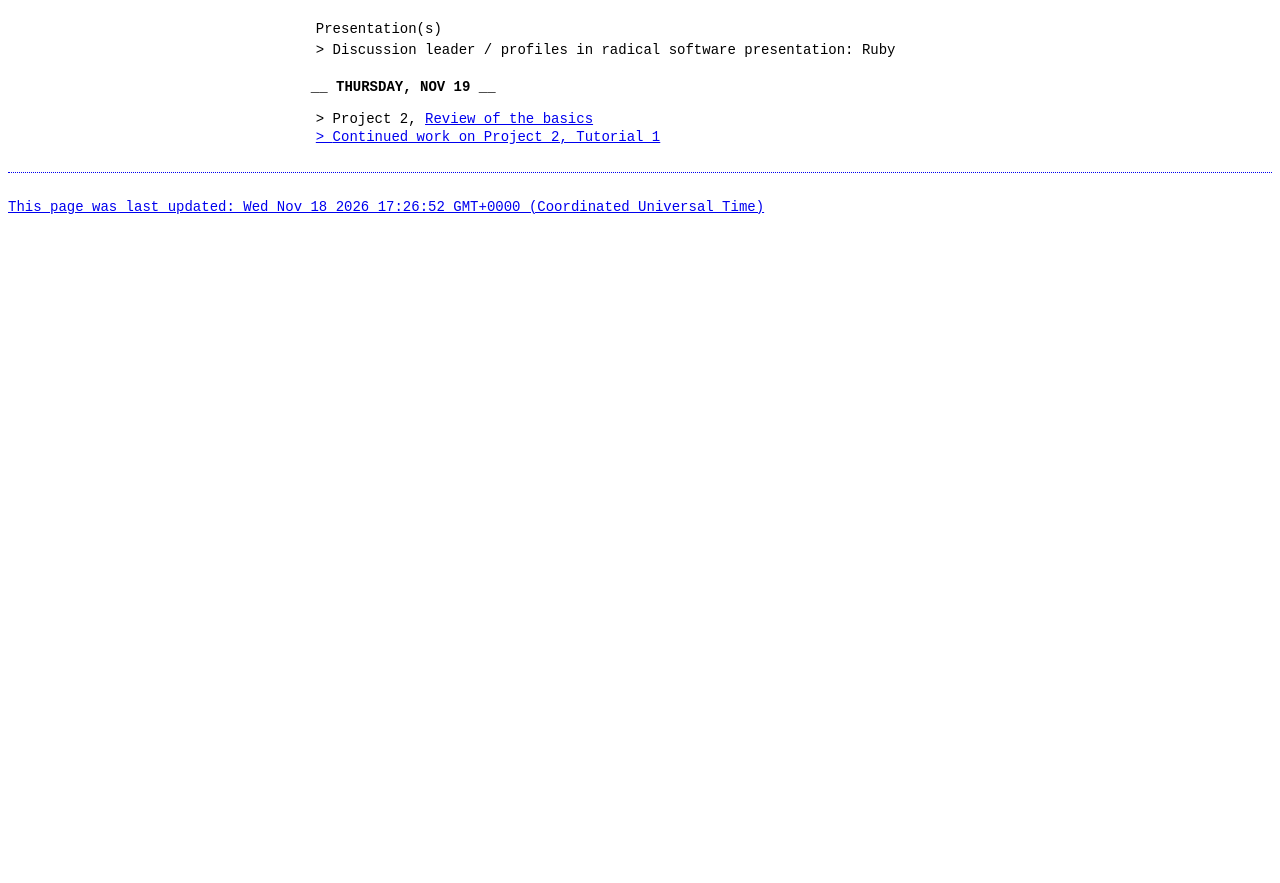
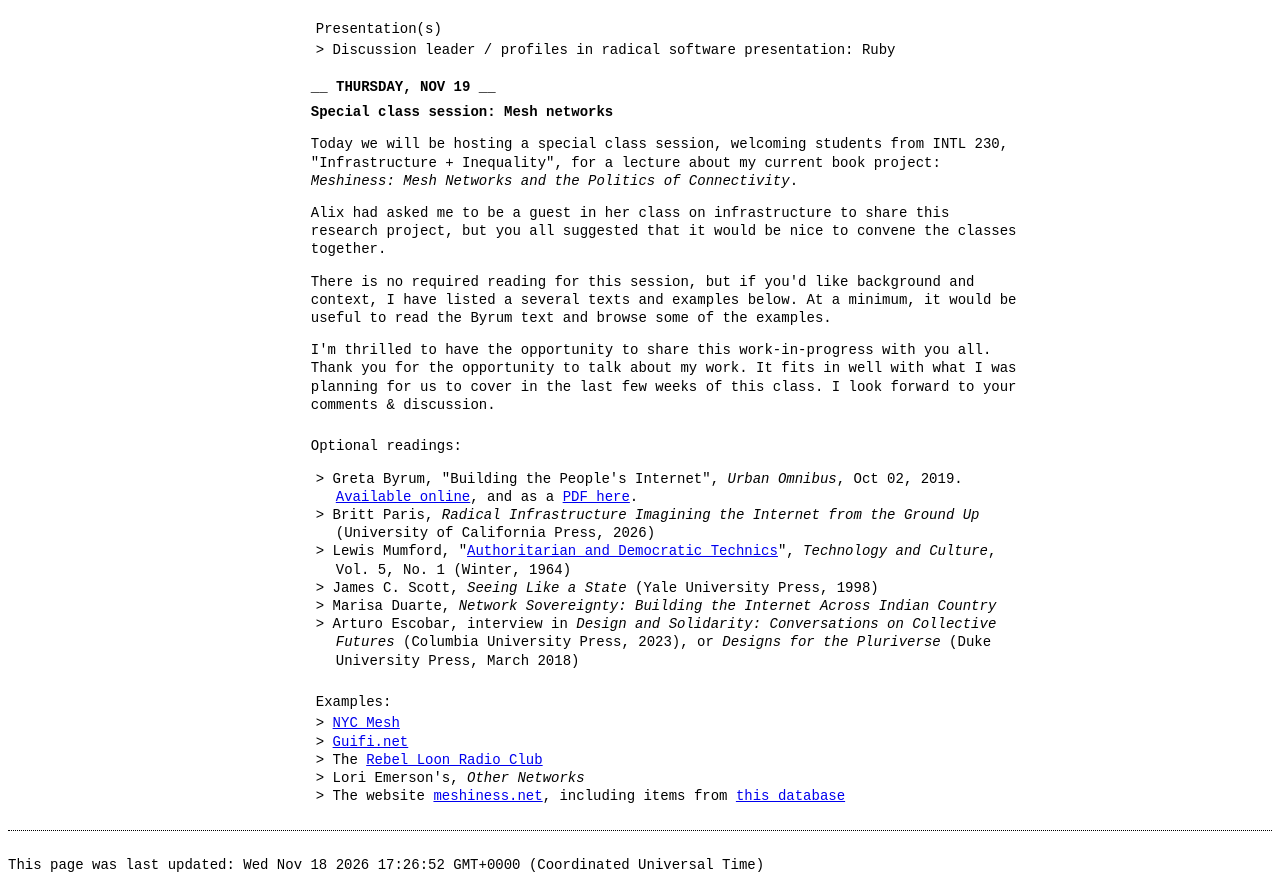
Before and after one commit to mcst294/fall-2026, a plain HTML site: page schedule.html in a window 1280 px wide. Shown: the part 7929-8812 px from the top of the page. Before the commit the page ends 8153 px from the top, so only its background shows below. Drawn offline with nearby package versions, Linux system fonts and the light colour scheme.

Commit message:
adding my mesh lecture

```diff
--- a/schedule.html
+++ b/schedule.html
@@ -1368,16 +1368,127 @@
 
       </div>
 
-      <div class="day">
+      <div class="day" id="2026-11-19">
 	<h4>__ THURSDAY, NOV 19 __</h4>
 
-	<ul class="reading-list">
-	  <li>
-	    Project 2, <a href="project2-review-of-the-basics.html">Review of the basics
-	  </li>
-	  <li>
-	    Continued work on Project 2, Tutorial 1
-	  </li>
+	<strong>Special class session: Mesh networks</strong>
+
+	<p>
+	  Today we will be hosting a special class session, welcoming
+	  students from INTL 230, &quot;Infrastructure +
+	  Inequality&quot;, for a lecture about my current book
+	  project: <em>Meshiness: Mesh Networks and the Politics of
+	  Connectivity</em>.
+	</p>
+
+	<p>
+	  Alix had asked me to be a guest in her class on
+	  infrastructure to share this research project, but you all
+	  suggested that it would be nice to convene the classes
+	  together.
+	</p>
+	<p>
+	  There is no required reading for this session, but if
+	  you&apos;d like background and context, I have listed a
+	  several texts and examples below. At a minimum, it would be
+	  useful to read the Byrum text and browse some of the
+	  examples.
+	</p>
+
+	<p>
+	  I&apos;m thrilled to have the opportunity to share this
+	  work-in-progress with you all. Thank you for the opportunity
+	  to talk about my work. It fits in well with what I was
+	  planning for us to cover in the last few weeks of this
+	  class. I look forward to your comments &amp; discussion.
+	</p>
+
+
+	<h5>Optional readings:</h5>
+
+	<ul class="reading-list">
+	<li>
+	  Greta Byrum, &quot;Building the People&apos;s
+	  Internet&quot;, <em>Urban Omnibus</em>, Oct 02,
+	  2019. <a href="https://urbanomnibus.net/2019/10/building-the-peoples-internet/'">Available
+	  online</a>, and as
+	  a <a href="https://drive.google.com/file/d/1IgzzD30iMzVG_ZsTxXuKonN_kU7KPmiZ/view?usp=sharing">PDF
+	    here</a>.
+	</li>
+
+	<li>
+	  Britt Paris, <em>Radical Infrastructure Imagining the
+	    Internet from the Ground Up</em> (University of California
+	    Press, 2026)
+	</li>
+	<li>
+	  Lewis Mumford, "<a href="https://www.jstor.org/stable/3101118?seq=1">Authoritarian and Democratic Technics</a>",
+	  <em>Technology and Culture</em>, Vol. 5, No. 1 (Winter, 1964)
+	</li>
+	<li>
+	  James C. Scott, <em>Seeing Like a State</em> (Yale
+	  University Press, 1998)
+	</li>
+
+	<li>
+	  Marisa Duarte, <em>Network Sovereignty: Building the
+	  Internet Across Indian Country</em>
+	</li>
+	<li>
+	  Arturo Escobar, interview in <em>Design and Solidarity:
+	  Conversations on Collective Futures</em> (Columbia
+	  University Press, 2023), or <em>Designs for the
+	  Pluriverse</em> (Duke University Press, March 2018)
+	  </li>
+	</ul>
+
+
+      	<ul class="reading-list">
+
+	  <h5>Examples:</h5>
+
+	  <li>
+	    <a href="https://www.nycmesh.net/">NYC Mesh</a>
+	  </li>
+	  <li>
+	    <a href="https://network.guifi.net/en">Guifi.net</a>
+	  </li>
+	  <li>
+	    The <a href="https://rebelloonradioclub.miraheze.org/wiki/Main_Page">Rebel Loon Radio Club</a>
+	  </li>
+	  <li>
+	    Lori Emerson&apos;s, <em>Other Networks</em>
+	  </li>
+	  <li>
+	    The website
+	    <a href="https://meshiness.net/">meshiness.net</a>,
+	    including items from
+	    <a href="https://docs.google.com/spreadsheets/d/13Sd_UXOHsEXwwtL6a6WlmGdyDaoesQVmp-WHO5pmnhM/edit?gid=2053116564#gid=2053116564">this
+	    database</a>
+	  </li>
+	</ul>
+
+      </div>
+
+
+    </div> <!-- week -->
+
+
+
+
+
+
+
+
+
+
+
+
+
+
+
+
+
 	</ul>
       </div> <!-- day -->
 
```
Also changed, not shown: index.html (+3 -1 lines).
